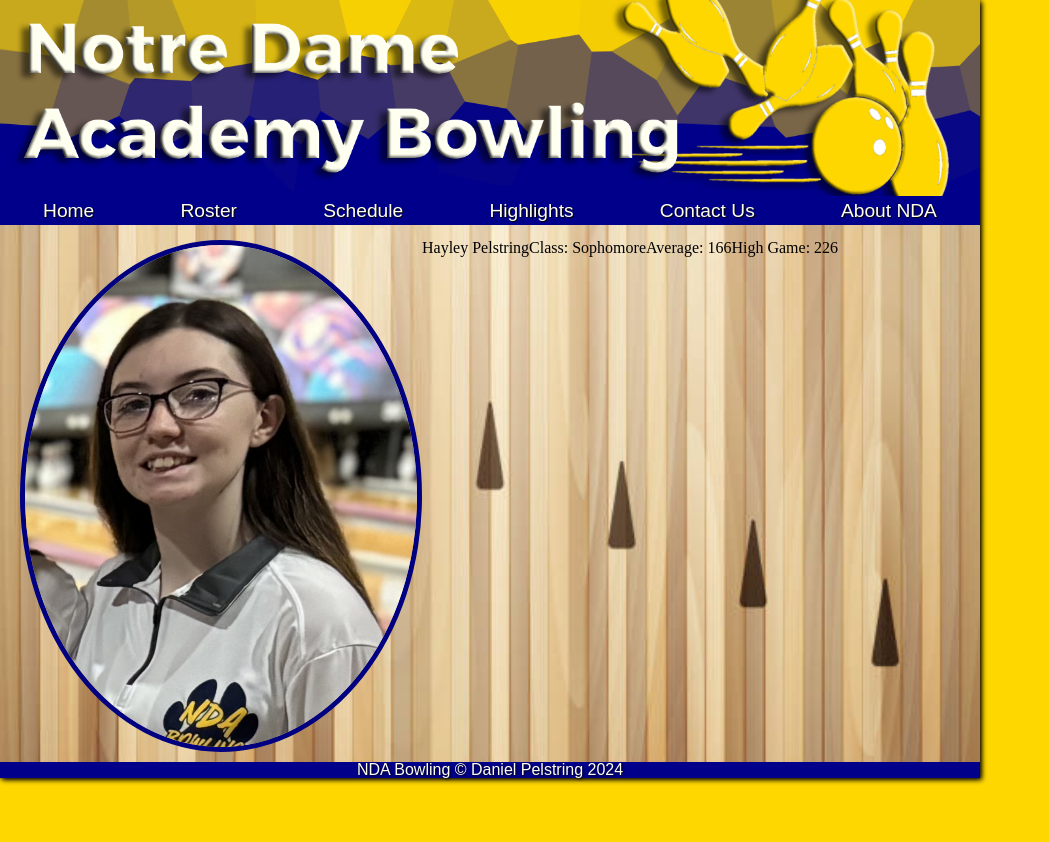
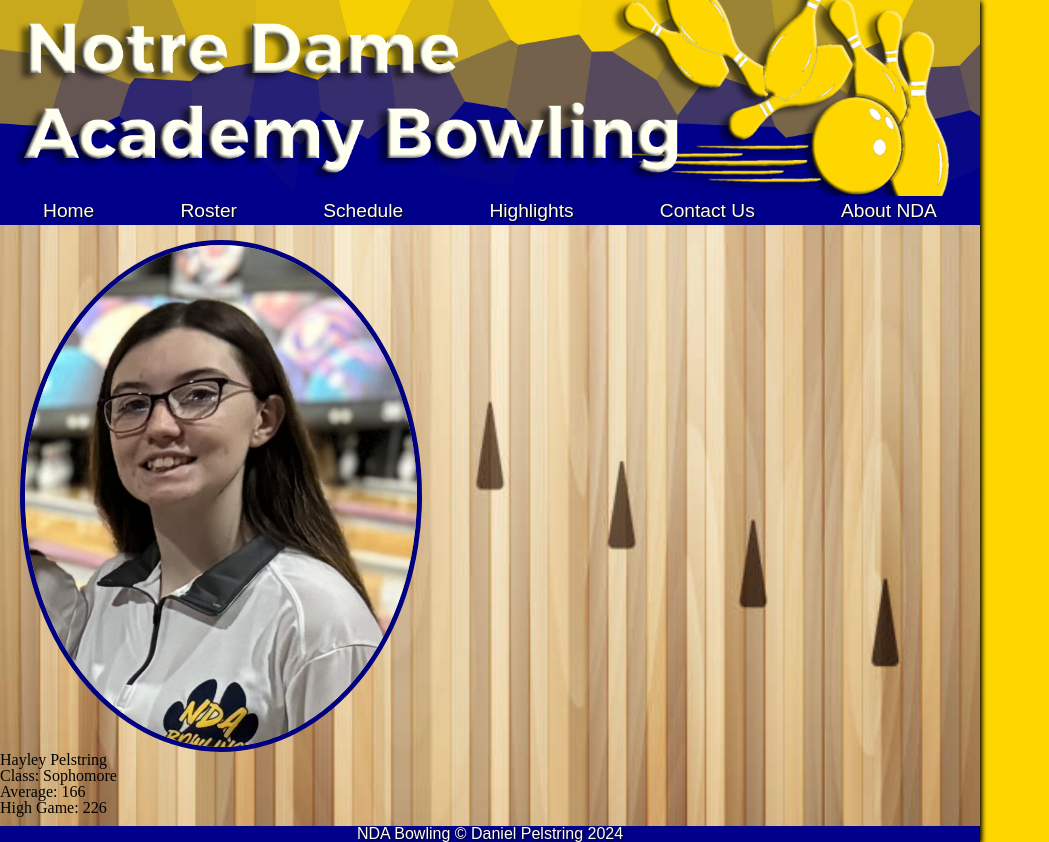
Before and after one commit to DanielString/ndaBowling, a plain HTML site: page hayley.html in a window 1280 px wide. Shown: the whole page, without its empty margins (0-1049 px from the left). Before the commit the page ends 800 px from the top, so only its background shows below. Drawn offline with Linux system fonts and the light colour scheme.

```diff
--- a/bio.css
+++ b/bio.css
@@ -1,10 +1,11 @@
 @import url(reset.css);
 
 main {
-  display: flex;
+  display: grid;
 }
 
 main img {
+  display: grid;
   width: 40%;
   margin-left: 20px;
   border: 5px solid navy;
@@ -12,9 +13,10 @@ main img {
 }
 
 .plinfo {
-  display: flex;
-  flex-direction: row;
-  flex-wrap: wrap;
+ display: grid;
+}
+#right {
+  display: grid;
 }
 
 footer {
--- a/hayley.html
+++ b/hayley.html
@@ -26,10 +26,12 @@
   <main>
     <div class="plinfo">
     <img class="bio" src="images/hayley.jpg" alt="Hayley Pelstring">
-      <div class="name">Hayley Pelstring</div>
-      <div class="grade">Class: Sophomore</div>
-      <div class="avg">Average: 166</div>
-      <div class="hg">High Game: 226</div>
+      <div id="right">
+        <div class="name">Hayley Pelstring</div>
+        <div class="grade">Class: Sophomore</div>
+        <div class="avg">Average: 166</div>
+        <div class="hg">High Game: 226</div>
+      </div>
   </div>
   </main>
   <footer>
```
Also changed, not shown: 5 other files.
